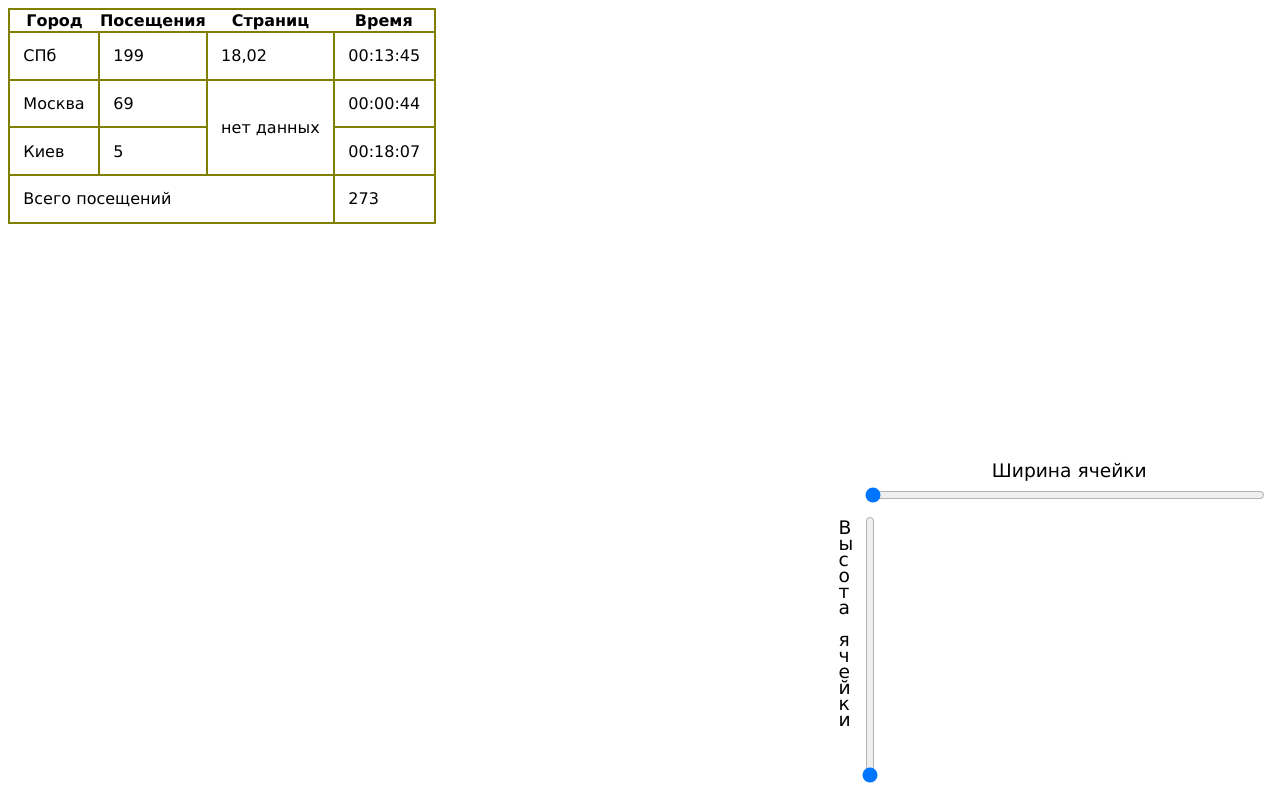
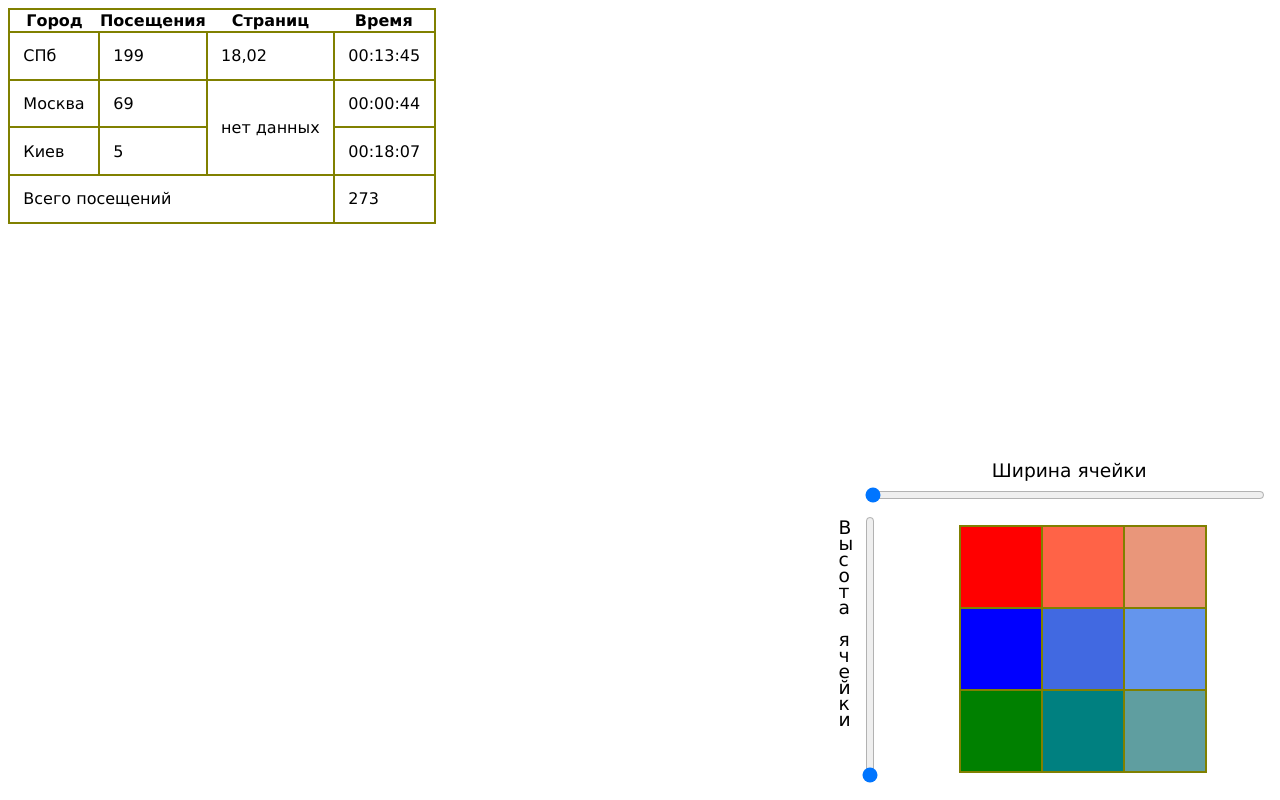
Before and after one commit to zpenr/markup, a plain HTML site: page index.html in a window 1280 px wide. Drawn offline with Linux system fonts and the light colour scheme.

Commit message:
add function to change color

```diff
--- a/index.html
+++ b/index.html
@@ -38,6 +38,32 @@
         </tr>
 
     </table>
+
+    <table class="table-select-color">
+        <tr>
+            <td class="td-table-select-color" id="red"></td>
+            <td class="td-table-select-color" id = "tomato"></td>
+            <td class="td-table-select-color" id = "darksalmon"></td>
+        </tr>
+
+        <tr>
+            <td class="td-table-select-color" id = "blue"></td>
+            <td class="td-table-select-color" id = "royalblue"></td>
+            <td class="td-table-select-color" id ="cornflowerblue"></td>
+        </tr>
+
+        <tr>
+            <td class="td-table-select-color" id = "green"></td>
+            <td class="td-table-select-color" id="teal"></td>
+            <td class="td-table-select-color" id = "cadetblue"></td>
+        </tr>
+    </table>
+
+
+
+
+
+
     <form class="form-width">
     <input type="range" step="0.1" min="75" max="300" value="75" class = "width"/>
     <p class="width-text">Ширина ячейки</p>
--- a/scripts/script.js
+++ b/scripts/script.js
@@ -19,7 +19,14 @@ function changeHeight(){
 
 }
 
+function changeColor(){
+    console.log("red")
+    var table = document.getElementsByTagName("table")[0];
+    table.setAttribute("style","background-color: red;");
+}
+
 var inputWidth = document.getElementsByClassName("width")[0];
 var inputHeight = document.getElementsByClassName("height")[0];
+document.getElementById("red").addEventListener("mouseover",changeColor);
 inputWidth.addEventListener("input", changeWidth);
 inputHeight.addEventListener("input", changeHeight);
--- a/styles/style.css
+++ b/styles/style.css
@@ -7,6 +7,29 @@ td, tr{
     border-collapse: collapse;
 }
 table{border-collapse: collapse;}
+
+.table-select-color{
+    position: fixed;
+    bottom: 20pt;
+    right: 55pt;
+}
+.td-table-select-color{
+    width: 40pt;
+    height: 40pt;
+}
+
+#red{background-color: red;}
+#tomato{background-color: tomato;}
+#darksalmon{background-color: darksalmon;}
+
+#blue{background-color: blue;}
+#royalblue{background-color: royalblue;}
+#cornflowerblue{background-color: cornflowerblue;}
+
+#green{background-color: green;}
+#teal{background-color: teal;}
+#cadetblue{background-color: cadetblue;}
+
 .form-height{
     position: fixed;
     bottom: 10pt;
@@ -30,7 +53,6 @@ table{border-collapse: collapse;}
     right: 100pt;
     font-size: 14pt;
 }
-
 .width{
     width: 300pt;
 }
```
